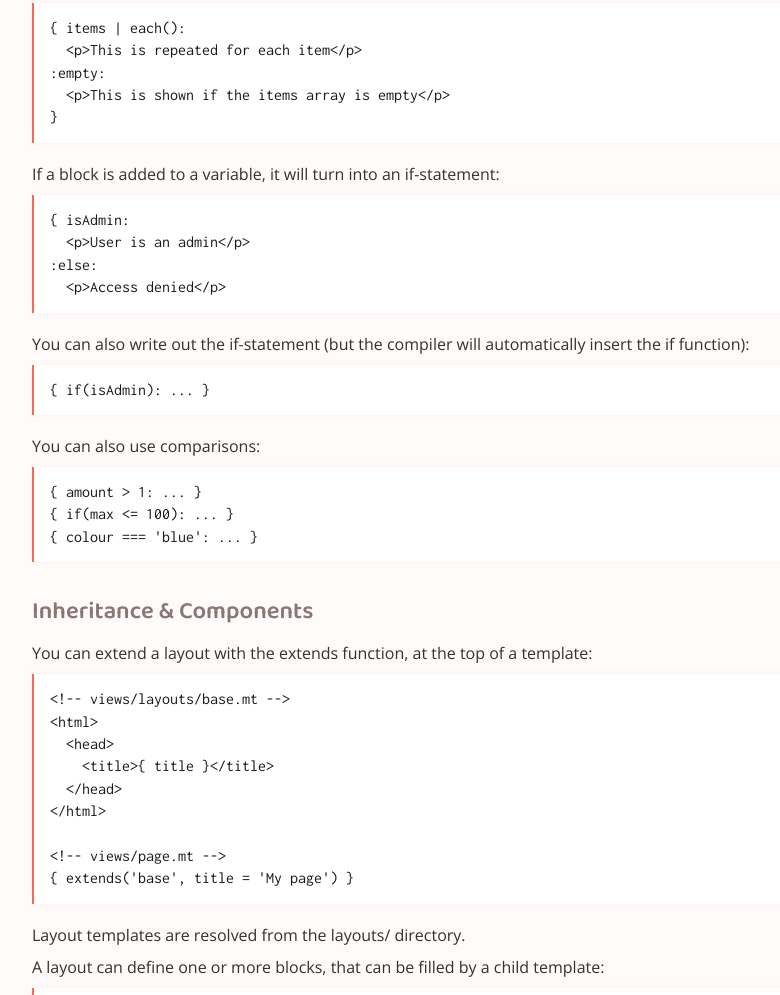
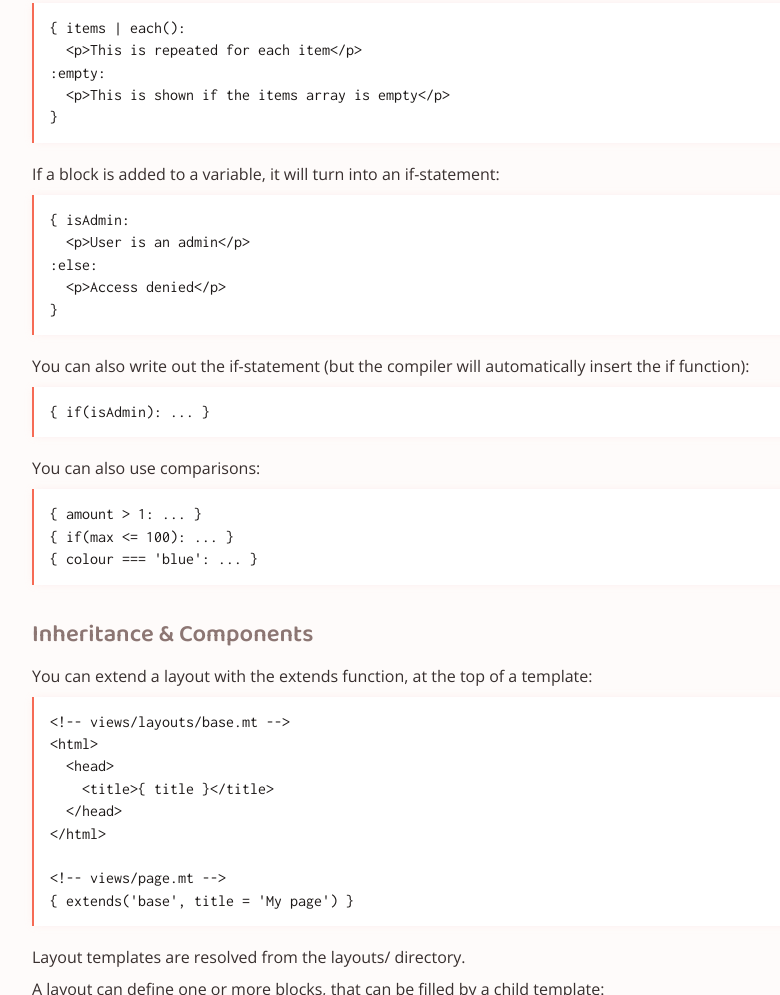
Before and after one commit to montajs/web, a website: page src/language.html in a window 1280 px wide. Shown: the part 970-1965 px from the top of the page, without its empty margins (178-958 px from the left). Drawn offline with nearby package versions, Linux system fonts and the light colour scheme.

Commit message:
Fix missing brace code block

```diff
--- a/src/language.html
+++ b/src/language.html
@@ -55,7 +55,8 @@
 		<code>{ isAdmin:
   &lt;p>User is an admin&lt;/p>
 :else:
-  &lt;p>Access denied&lt;/p></code>
+  &lt;p>Access denied&lt;/p>
+}</code>
 
 		<p>You can also write out the if-statement (but the compiler will automatically insert the if function):</p>
 		<code>{ if(isAdmin): ... }</code>
```
